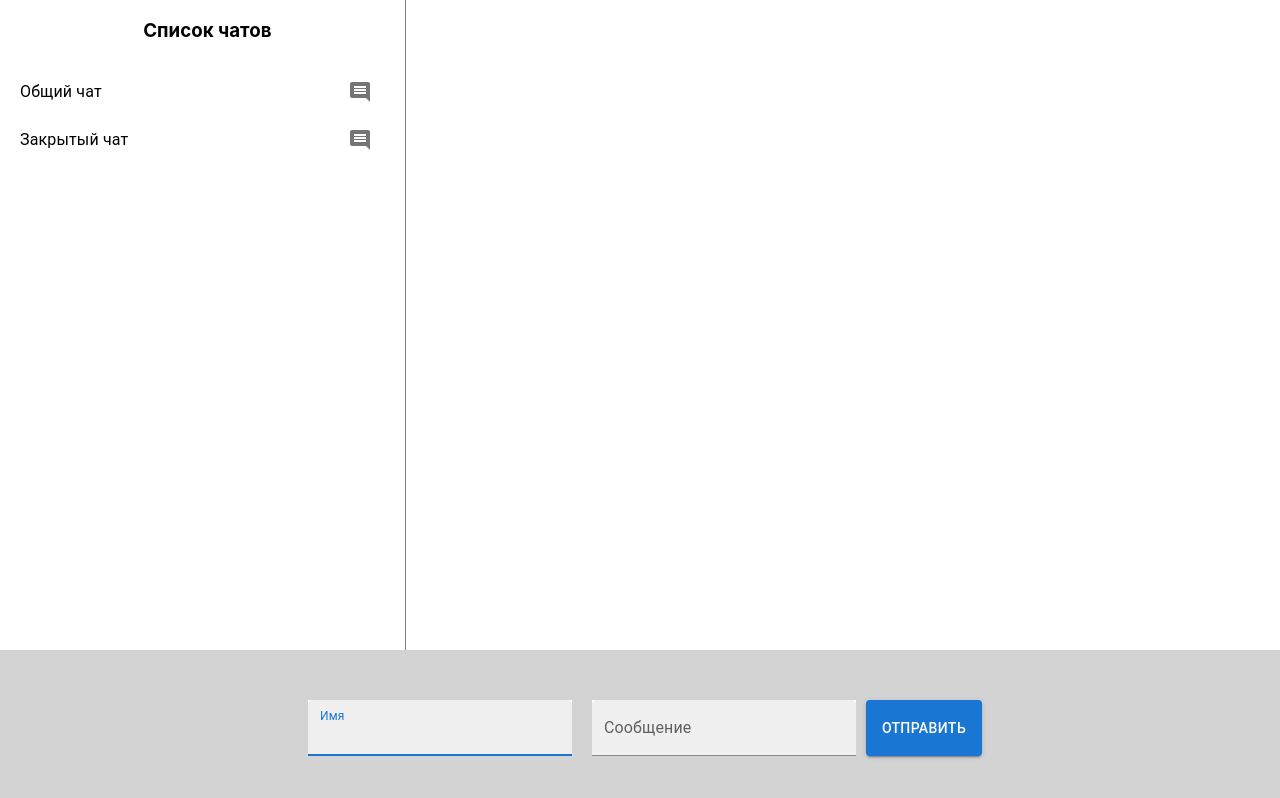
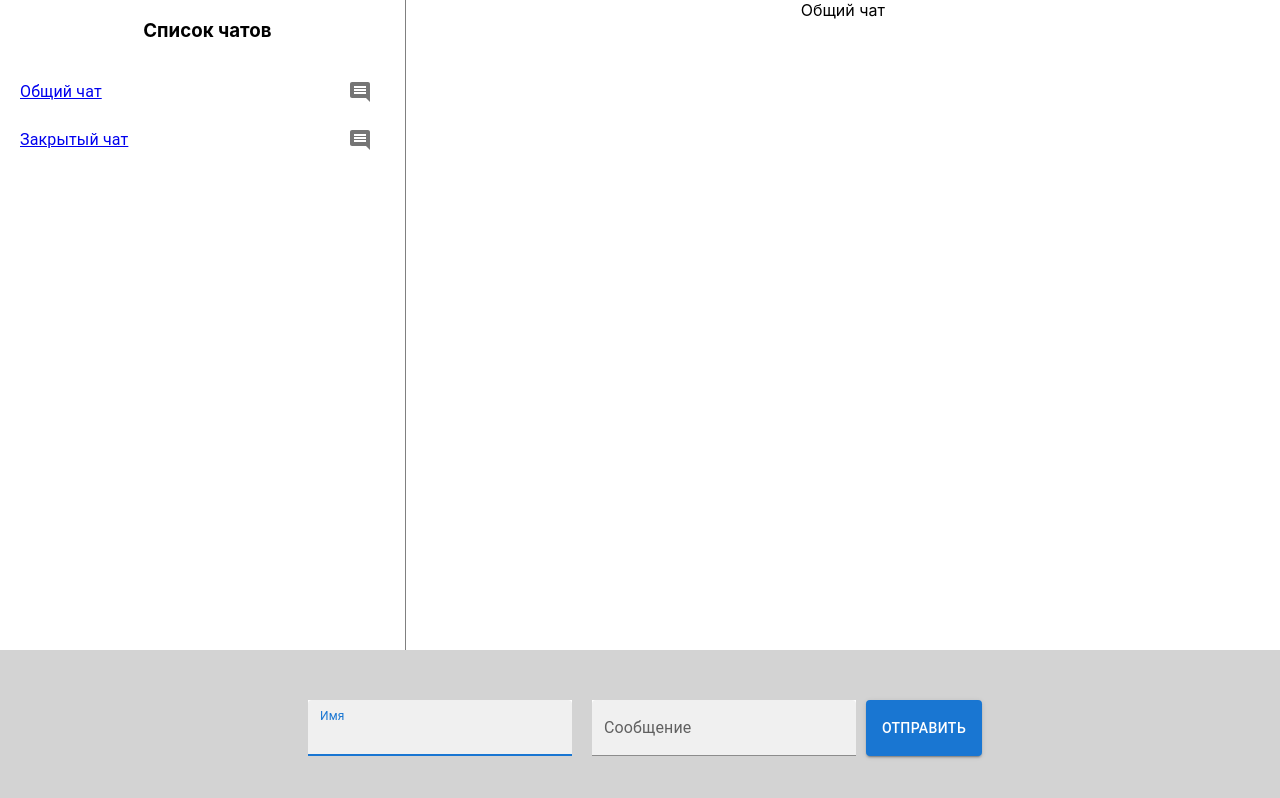
Before and after one commit to sibok13/react, a React (Create React App) app: page /chats/0 in a window 1280 px wide. Built offline with nearby package versions, Linux system fonts and the light colour scheme.

Commit message:
lesson04

```diff
--- a/package.json
+++ b/package.json
@@ -12,6 +12,7 @@
     "@testing-library/user-event": "^13.5.0",
     "react": "^18.2.0",
     "react-dom": "^18.2.0",
+    "react-router-dom": "^6.4.3",
     "react-scripts": "5.0.1",
     "web-vitals": "^2.1.4"
   },
--- a/src/App.js
+++ b/src/App.js
@@ -1,81 +1,17 @@
-import { useState, useEffect, useRef } from 'react';
 import './App.css';
-import TextField from '@mui/material/TextField';
-import Button from '@mui/material/Button';
-import { v4 as uuid } from 'uuid';
-import Messages from './components/Messages';
-import Chats from './components/Chats';
+import ChatsPage from './pages/Chats';
+import HomePage from './pages/Home';
+import { Route, Routes } from 'react-router-dom';
+import Profile from './pages/Profile';
 
 function App() {
 
-  const inputRef = useRef(null);
-
-  const [formMessage, setMessage] = useState([]);
-
-  const sendMessge = (event) => {
-      event.preventDefault();
-      setMessage(formMessage => [...formMessage, {
-          id: uuid().slice(0,8),
-          author: event.target.athor.value,
-          text: event.target.text.value,
-      }]);
-      const form = event.target;
-      form.reset();
-      focus();
-  }
-
-  const [chatsList, setChatsList] = useState([
-    {
-      id: 1,
-      name: 'Общий чат',
-    },
-    {
-      id: 2,
-      name: 'Закрытый чат',
-    }
-  ]);
-
-  let lastName = formMessage.length > 0 ? formMessage.slice(-1).pop().author : null;
-
-  useEffect(() => {
-    if(!!lastName & lastName !== "ROBOT") {
-      setTimeout(() => {
-        setMessage(formMessage => [...formMessage, {
-          id: uuid().slice(0,8),
-          author: "ROBOT",
-          text: "Привет!",
-      }]);
-      }, 3000);
-    };
-    }, [lastName]);
-
-    function focus() {
-      inputRef.current.focus();
-    }
-
-    useEffect(() => {
-      focus();
-      }, []);
-
   return (<>
-    <div className="App">
-        <div className="main-window">
-          <div className="chats-list">
-            <h3>Список чатов</h3>
-            <Chats chatsList={chatsList} />
-          </div>
-          <div className="messages">
-            <Messages formMessage={formMessage} />
-          </div>
-        </div>
-        <div className="form-box">
-            <form onSubmit={sendMessge} className="my-form">
-                <TextField  inputRef={inputRef} id="outlined-basic" label="Имя" variant="filled" name='athor' type='text' />
-                <TextField id="outlined-basic" label="Сообщение" variant="filled" name='text' type='text' />
-                <Button type="submit" variant="contained">Отправить</Button>
-            </form>
-        </div>
-    </div>
+          <Routes>
+            <Route exact path='/' element={<HomePage />} />
+            <Route path='/chats/:chatId' element={<ChatsPage />} />
+            <Route path='/profile/' element={<Profile />} />
+          </Routes>
     </>
   );
 }
--- a/src/components/Chats.jsx
+++ b/src/components/Chats.jsx
@@ -18,7 +18,7 @@ function Chats(props) {
             </IconButton>
           }
         >
-          <ListItemText primary={`${elm.name}`} />
+          <a href={`${elm.id}`}><ListItemText primary={`${elm.name}`} /></a>
         </ListItem>
       ))}
     </List>
--- a/src/components/Messages.jsx
+++ b/src/components/Messages.jsx
@@ -2,9 +2,9 @@ function Messages(props) {
     return (
         <>
           {props.formMessage.map((elm) =>
-              <div key={elm.id}>
-                  <div>Имя: {elm.author}</div>
-                  <div>Сообщение: {elm.text}</div>
+              <div key={elm.messeges.id}>
+                  <div>Имя: {elm.messeges.author}</div>
+                  <div>Сообщение: {elm.messeges.text}</div>
                   <hr />
               </div>
           )}
--- a/src/index.js
+++ b/src/index.js
@@ -2,12 +2,15 @@ import React from 'react';
 import ReactDOM from 'react-dom/client';
 import './index.css';
 import App from './App';
+import { BrowserRouter } from 'react-router-dom';
 // import reportWebVitals from './reportWebVitals';
 
 const root = ReactDOM.createRoot(document.getElementById('root'));
 root.render(
   <React.StrictMode>
-    <App />
+    <BrowserRouter>
+      <App />
+    </BrowserRouter>
   </React.StrictMode>
 );
 
--- /dev/null
+++ b/src/pages/Chats.jsx
@@ -0,0 +1,95 @@
+import { useState, useEffect, useRef } from 'react';
+import TextField from '@mui/material/TextField';
+import Button from '@mui/material/Button';
+import { v4 as uuid } from 'uuid';
+import Messages from './../components/Messages';
+import Chats from './../components/Chats';
+import { useParams } from "react-router";
+
+function ChatsPage() {
+
+  const inputRef = useRef(null);
+  const params = useParams();
+
+  const [formMessage, setMessage] = useState([]);
+
+  const sendMessge = (event) => {
+      event.preventDefault();
+      setMessage(formMessage => [...formMessage, {
+          chatId: 0,
+          messeges: {
+            id: uuid().slice(0,8),
+            author: event.target.athor.value,
+            text: event.target.text.value,
+            chatId: 0,
+        },
+      }]);
+      const form = event.target;
+      form.reset();
+      focus();
+  }
+
+  const [chatsList, setChatsList] = useState([
+    {
+      id: 0,
+      name: 'Общий чат',
+    },
+    {
+      id: 1,
+      name: 'Закрытый чат',
+    }
+  ]);
+
+  let chatId = params.chatId;
+  let index = chatsList.findIndex(el => el.id == chatId);
+  if(index < 0){
+    chatId = 0;
+  }
+
+  let lastName = formMessage.length > 0 ? formMessage.slice(-1).pop().author : null;
+
+  useEffect(() => {
+    if(!!lastName & lastName !== "ROBOT") {
+      setTimeout(() => {
+        setMessage(formMessage => [...formMessage, {
+          id: uuid().slice(0,8),
+          author: "ROBOT",
+          text: "Привет!",
+      }]);
+      }, 3000);
+    };
+    }, [lastName]);
+
+    function focus() {
+      inputRef.current.focus();
+    }
+
+    useEffect(() => {
+      focus();
+      }, []);
+
+  return (<>
+    <div className="App">
+        <div className="main-window">
+          <div className="chats-list">
+            <h3>Список чатов</h3>
+            <Chats chatsList={chatsList} />
+          </div>
+          <div className="messages">
+            {chatsList[chatId].name}
+            <Messages formMessage={formMessage} />
+          </div>
+        </div>
+        <div className="form-box">
+            <form onSubmit={sendMessge} className="my-form">
+                <TextField  inputRef={inputRef} id="outlined-basic" label="Имя" variant="filled" name='athor' type='text' />
+                <TextField id="outlined-basic" label="Сообщение" variant="filled" name='text' type='text' />
+                <Button type="submit" variant="contained">Отправить</Button>
+            </form>
+        </div>
+    </div>
+    </>
+  );
+}
+
+export default ChatsPage;
--- /dev/null
+++ b/src/pages/Home.jsx
@@ -0,0 +1,12 @@
+function HomePage() {
+    return (<>
+    <h2>Добро пожаловать на наш сайт!</h2>
+    <ul>
+      <li><a href="/chats">Страница чатов</a></li>
+      <li><a href="/profile">Мой профиль</a></li>
+    </ul>
+    </>
+  );
+  }
+
+  export default HomePage;
--- /dev/null
+++ b/src/pages/Profile.jsx
@@ -0,0 +1,8 @@
+function Profile() {
+    return (<>
+    <h2>Мой профиль</h2>
+    </>
+  );
+  }
+
+  export default Profile;
```
Also changed, not shown: 1 other file (tests, documents, lock files or other folders).
